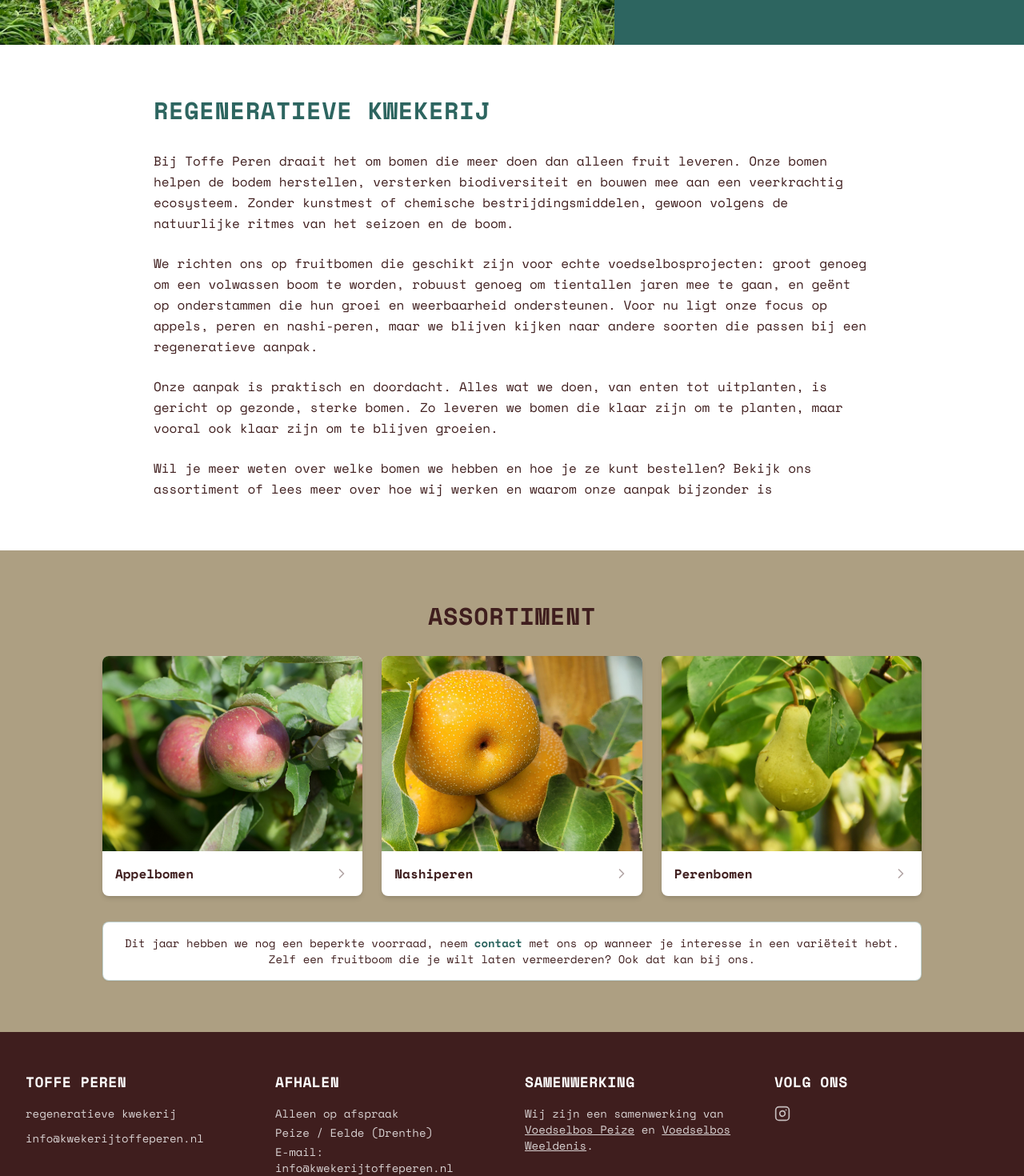
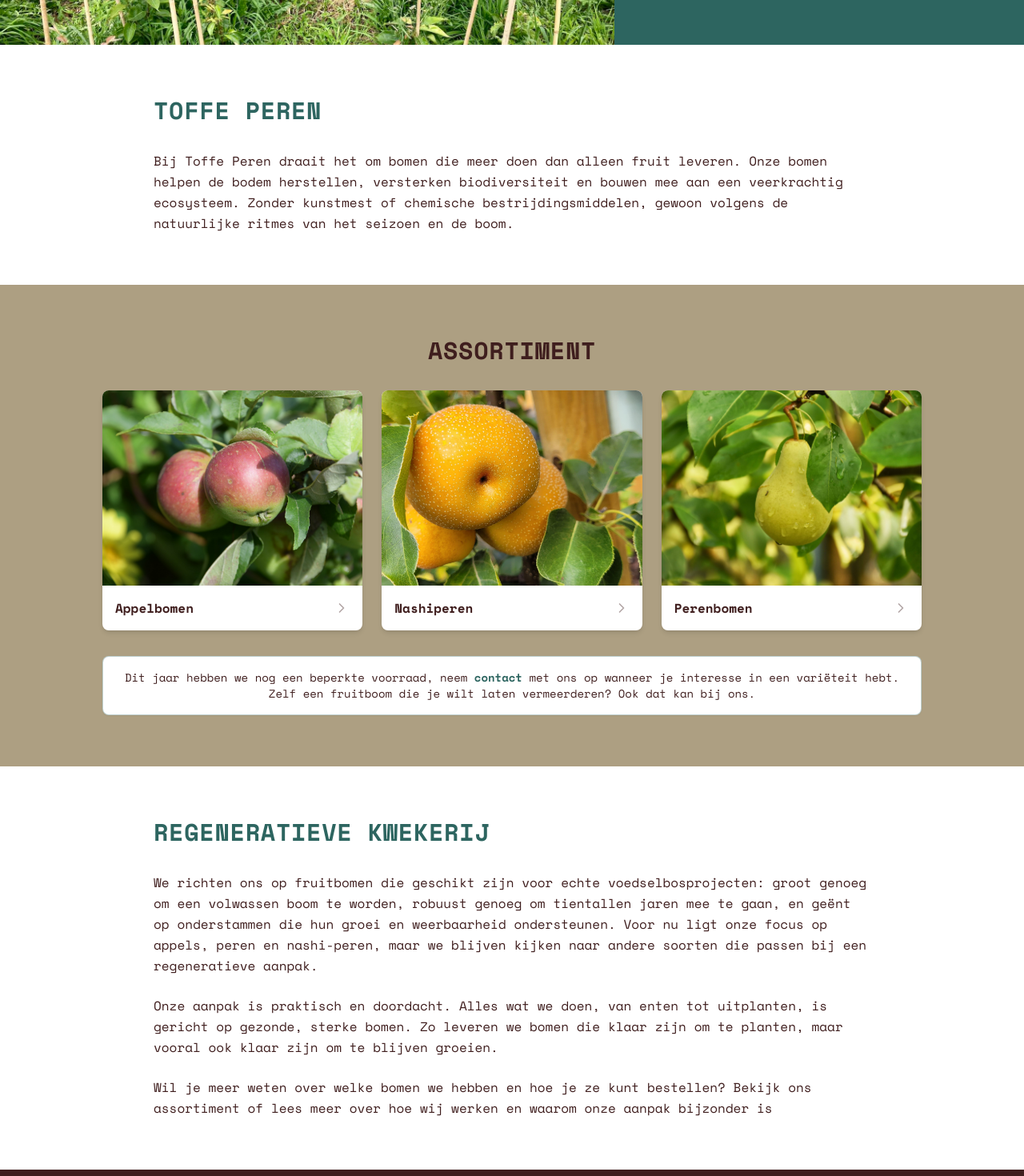
Before and after one commit to GerwinV/detoffeperen, a Nuxt app: page / in a window 1280 px wide. Shown: the part 440-1910 px from the top of the page at 80% size. Built offline with nearby package versions, Linux system fonts and the light colour scheme; a web font is replaced by a local one.

Commit message:
more text changes

```diff
--- a/components/AppHeader.vue
+++ b/components/AppHeader.vue
@@ -1,6 +1,7 @@
 <template>
     <header class="bg-white shadow-sm sticky top-0 z-40 transition-all duration-300">
         <div class="container">
+            <ClientOnly>
                 <div :class="[
                     'flex items-center justify-between transition-all duration-300',
                     isScrolled ? 'h-16' : 'h-24'
@@ -30,7 +31,6 @@
                         <X v-else class="h-6 w-6" />
                     </button>
                 </div>
-        </div>
 
                 <!-- Mobile Navigation -->
                 <Transition enter-active-class="transition duration-200 ease-out" enter-from-class="opacity-0 -translate-y-2" enter-to-class="opacity-100 translate-y-0" leave-active-class="transition duration-150 ease-in" leave-from-class="opacity-100 translate-y-0" leave-to-class="opacity-0 -translate-y-2">
@@ -48,6 +48,30 @@
                         </div>
                     </nav>
                 </Transition>
+
+                <template #fallback>
+                    <!-- SSR fallback - render with default height -->
+                    <div class="flex items-center justify-between h-24">
+                        <NuxtLink to="/" class="flex items-center">
+                            <img src="/logo/Logo-Toffe-Peren_trans.png" alt="Toffe Peren" class="h-16 w-auto object-contain" />
+                        </NuxtLink>
+
+                        <!-- Desktop Navigation -->
+                        <nav class="hidden md:flex items-center space-x-8">
+                            <NuxtLink v-for="item in navigationItems" :key="item.path" :to="item.path" class="text-primary hover:text-[rgb(var(--color-primary)/0.8)] transition-colors duration-200 font-medium relative" active-class="text-[rgb(var(--color-primary)/0.8)]">
+                                <Heart v-if="item.path === '/favorites'" class="w-6 h-6" />
+                                <span v-else>{{ item.name }}</span>
+                            </NuxtLink>
+                        </nav>
+
+                        <!-- Mobile menu button -->
+                        <button class="md:hidden p-2 text-primary">
+                            <Menu class="h-6 w-6" />
+                        </button>
+                    </div>
+                </template>
+            </ClientOnly>
+        </div>
     </header>
 </template>
 
--- a/pages/favorites.vue
+++ b/pages/favorites.vue
@@ -7,9 +7,16 @@
                     <h1 class="text-3xl md:text-4xl font-bold text-text mb-4 uppercase tracking-wide">
                         Mijn Favorieten
                     </h1>
+                    <ClientOnly>
                         <p class="text-[rgb(var(--color-text)/0.7)]">
                             {{ favoritesCount }} {{ favoritesCount === 1 ? 'variëteit' : 'variëteiten' }} opgeslagen
                         </p>
+                        <template #fallback>
+                            <p class="text-[rgb(var(--color-text)/0.7)]">
+                                Laden...
+                            </p>
+                        </template>
+                    </ClientOnly>
                 </div>
             </div>
         </section>
@@ -17,6 +24,7 @@
         <!-- Favorites Grid or Empty State -->
         <section class="py-12 md:py-16">
             <div class="container">
+                <ClientOnly>
                     <!-- Empty State -->
                     <div v-if="favorites.length === 0" class="text-center py-12">
                         <Heart class="w-16 h-16 text-gray-300 mx-auto mb-4" />
@@ -147,6 +155,13 @@
                             </BaseButton>
                         </div>
                     </div>
+
+                    <template #fallback>
+                        <div class="text-center py-12">
+                            <p class="text-[rgb(var(--color-text)/0.7)]">Favorieten laden...</p>
+                        </div>
+                    </template>
+                </ClientOnly>
             </div>
         </section>
 
--- a/pages/index.vue
+++ b/pages/index.vue
@@ -37,22 +37,12 @@
             <div class="container">
                 <div class="max-w-4xl mx-auto">
                     <h2 class="text-2xl md:text-3xl font-bold text-[rgb(var(--color-dark))] mb-8 uppercase tracking-wide">
-                        Regeneratieve kwekerij
+                        Toffe peren
                     </h2>
 
                     <div class="space-y-6 text-[rgb(var(--color-text))]">
                         <p class="leading-relaxed">
                             Bij Toffe Peren draait het om bomen die meer doen dan alleen fruit leveren. Onze bomen helpen de bodem herstellen, versterken biodiversiteit en bouwen mee aan een veerkrachtig ecosysteem. Zonder kunstmest of chemische bestrijdingsmiddelen, gewoon volgens de natuurlijke ritmes van het seizoen en de boom.
-                        </p>
-                        <p class="leading-relaxed">
-                            We richten ons op fruitbomen die geschikt zijn voor echte voedselbosprojecten: groot genoeg om een volwassen boom te worden, robuust genoeg om tientallen jaren mee te gaan, en geënt op onderstammen die hun groei en weerbaarheid ondersteunen. Voor nu ligt onze focus op appels, peren en nashi-peren, maar we blijven kijken naar andere soorten die passen bij een regeneratieve aanpak.
-                        </p>
-                        <p class="leading-relaxed">
-                            Onze aanpak is praktisch en doordacht. Alles wat we doen, van enten tot uitplanten, is gericht op gezonde, sterke bomen. Zo leveren we bomen die klaar zijn om te planten, maar vooral ook klaar zijn om te blijven groeien.
-                        </p>
-                        <p class="leading-relaxed">
-                            Wil je meer weten over welke bomen we hebben en hoe je ze kunt bestellen? Bekijk ons assortiment of lees meer over hoe wij werken en waarom onze aanpak bijzonder is
-
                         </p>
                     </div>
                 </div>
@@ -114,6 +104,30 @@
                 </div>
             </div>
         </section>
+
+        <section class="py-12 md:py-16 bg-white">
+            <div class="container">
+                <div class="max-w-4xl mx-auto">
+                    <h2 class="text-2xl md:text-3xl font-bold text-[rgb(var(--color-dark))] mb-8 uppercase tracking-wide">
+                        Regeneratieve kwekerij
+                    </h2>
+
+                    <div class="space-y-6 text-[rgb(var(--color-text))]">
+                        <p class="leading-relaxed">
+                            We richten ons op fruitbomen die geschikt zijn voor echte voedselbosprojecten: groot genoeg om een volwassen boom te worden, robuust genoeg om tientallen jaren mee te gaan, en geënt op onderstammen die hun groei en weerbaarheid ondersteunen. Voor nu ligt onze focus op appels, peren en nashi-peren, maar we blijven kijken naar andere soorten die passen bij een regeneratieve aanpak.
+                        </p>
+                        <p class="leading-relaxed">
+                            Onze aanpak is praktisch en doordacht. Alles wat we doen, van enten tot uitplanten, is gericht op gezonde, sterke bomen. Zo leveren we bomen die klaar zijn om te planten, maar vooral ook klaar zijn om te blijven groeien.
+                        </p>
+                        <p class="leading-relaxed">
+                            Wil je meer weten over welke bomen we hebben en hoe je ze kunt bestellen? Bekijk ons assortiment of lees meer over hoe wij werken en waarom onze aanpak bijzonder is
+
+                        </p>
+                    </div>
+                </div>
+            </div>
+        </section>
+
     </div>
 </template>
 
```
Lines whose indentation alone changed are shown as unchanged.
